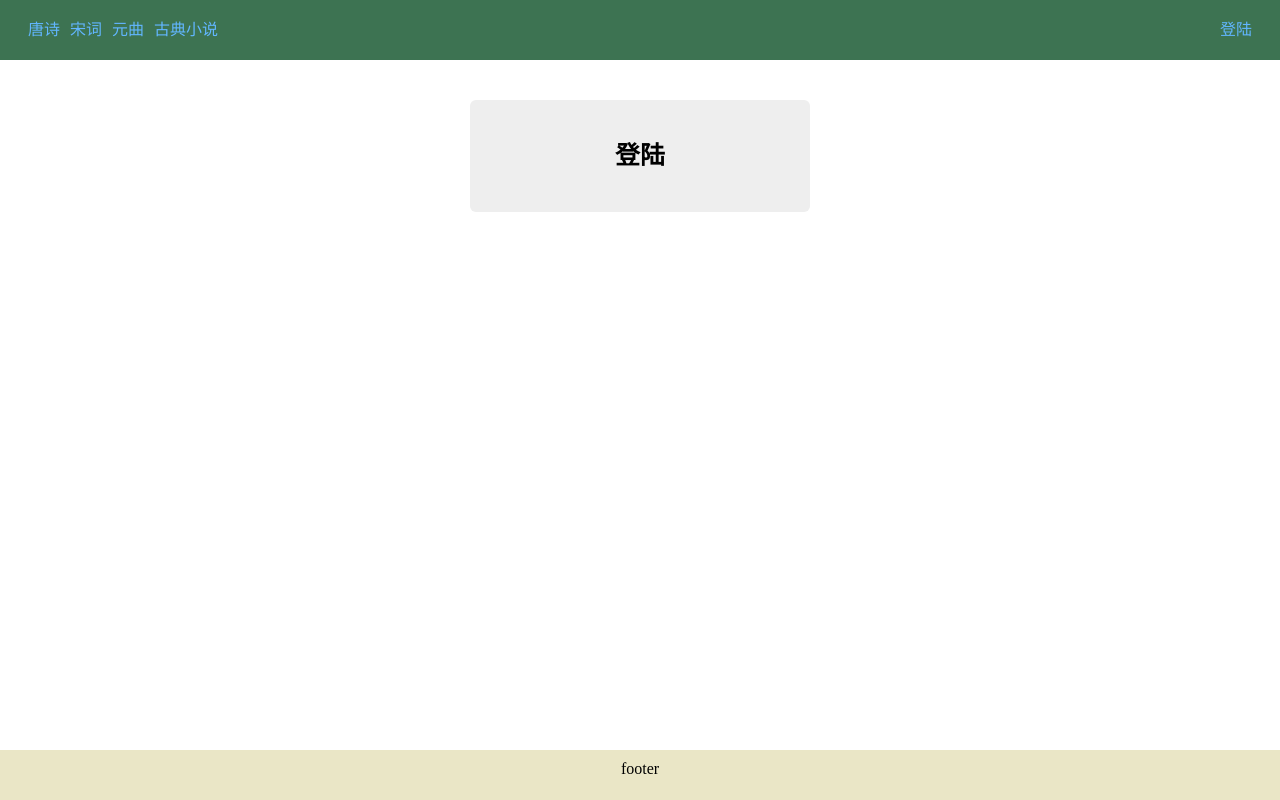
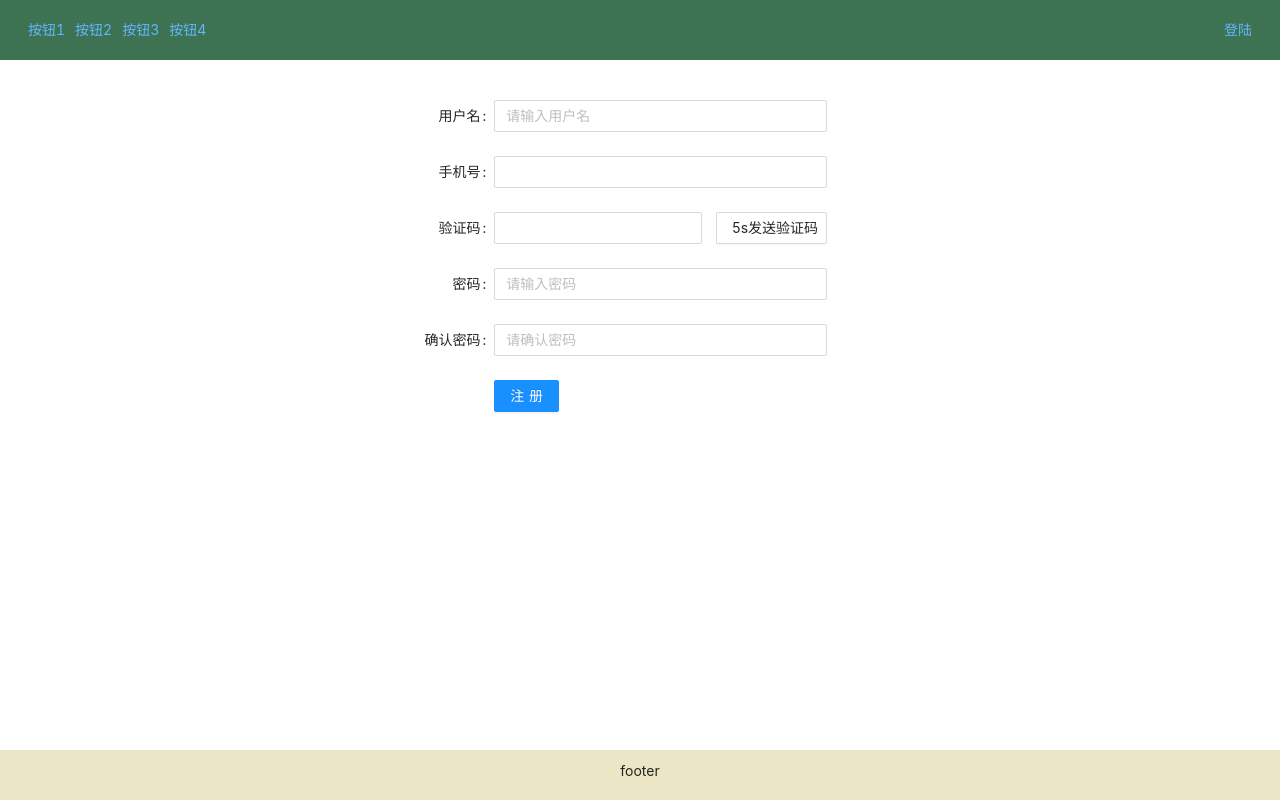
Before and after one commit to baomw/hibbtor-front, a React app: page /#/register in a window 1280 px wide. Built offline with nearby package versions, Linux system fonts and the light colour scheme; some packages are replaced by stand-ins of ours.

Commit message:
fature:firstcommit

```diff
--- a/src/assets/style.css
+++ b/src/assets/style.css
@@ -19,3 +19,7 @@ ul {
 ::-webkit-scrollbar-thumb:hover {
   background: rgba(0, 0, 0, 0.4);
 }
+
+body {
+  font-family: -apple-system, "Microsoft YaHei", Arial, sans-serif;
+}
--- /dev/null
+++ b/src/components/create-check-code-button.js
@@ -0,0 +1,72 @@
+import React from 'react';
+import {Button} from "antd";
+
+export default function createCheckCodeButton(option = {}) {
+  option = Object.assign({
+    seconds: 5,
+    text: '发送验证码'
+  }, option);
+
+  const {seconds, text, ...extraProps} = option;
+
+  class CheckCodeButton extends React.PureComponent {
+    constructor(props) {
+      super(props);
+      this.state = {
+        current: seconds,
+        loading: false
+      }
+    }
+
+    onClick = (e) => {
+      if (this.state.loading) return;
+
+      if (typeof this.props.onClick === 'function') {
+        this.props.onClick(e);
+      }
+
+      if (this._timer) {
+        clearInterval(this._timer);
+      }
+
+      this._timer = setInterval(() => {
+        if (this.state.current > 1) {
+          this.setState({
+            current: this.state.current - 1
+          })
+        } else {
+          this.setState({
+            loading: false,
+            current: seconds
+          })
+          clearInterval(this._timer);
+          this._timer = null;
+        }
+      }, 1000);
+
+      this.setState({
+        loading: true,
+      })
+    }
+
+    componentWillUnmount() {
+      if (this._timer) {
+        clearInterval(this._timer);
+      }
+    }
+
+    render() {
+      return (
+        <Button
+          {...this.props}
+          disabled={this.state.loading}
+          onClick={this.onClick}>
+          <span x-if={this.state.loading}>{this.state.current}s</span>
+          <span x-else>{text}</span>
+        </Button>
+      );
+    }
+  }
+
+  return CheckCodeButton;
+}
--- a/src/index.js
+++ b/src/index.js
@@ -1,4 +1,5 @@
 import 'normalize.css';
+import 'antd/dist/antd.css';
 import './assets/style.css';
 
 import React from 'react';
@@ -8,6 +9,7 @@ import { renderRoutes } from 'react-router-config';
 import routes from './routes';
 
 
+
 ReactDOM.render(
   <HashRouter>
     {renderRoutes(routes)}
--- a/src/pages/app/app.css
+++ b/src/pages/app/app.css
@@ -33,7 +33,6 @@
 }
 
 .app-main {
-  font-size: 30px;
   flex: 1;
   overflow: auto;
 }
--- a/src/pages/app/index.js
+++ b/src/pages/app/index.js
@@ -11,10 +11,10 @@ export default class App extends React.PureComponent {
         <header className="app-header">
           {/*<NavLink to="/index">首页</NavLink>*/}
           <div>
-            <NavLink to="/home">唐诗</NavLink>
-            <NavLink to="/home">宋词</NavLink>
-            <NavLink to="/home">元曲</NavLink>
-            <NavLink to="/home">古典小说</NavLink>
+            <NavLink to="/home">按钮1</NavLink>
+            <NavLink to="/home">按钮2</NavLink>
+            <NavLink to="/home">按钮3</NavLink>
+            <NavLink to="/home">按钮4</NavLink>
           </div>
           <div>
             <NavLink to="/login">登陆</NavLink>
--- a/src/pages/index/index.js
+++ b/src/pages/index/index.js
@@ -5,9 +5,9 @@ export default class Index extends React.PureComponent {
   render() {
     return (
       <div className="shopping-list" id='home-main'>
-          <div className="section">
-            <h5>登陆</h5>
-          </div>
+        <div className="section">
+          <h5>登陆</h5>
+        </div>
       </div>
     );
   }
--- a/src/pages/login/index.js
+++ b/src/pages/login/index.js
@@ -1,11 +1,87 @@
 import React from 'react';
+import {Button, Form, Input} from 'antd';
+import {Link} from "react-router-dom";
 import './login.css'
 
-export default class Login extends React.PureComponent  {
+export default class Login extends React.PureComponent {
+  constructor(props) {
+    super(props);
+    this.state = {
+      username: '',
+      password: '',
+    }
+  }
+
+  onLogin = () => {
+    console.log('登陆：', this.state)
+  }
+
+  componentDidMount() {
+    console.log('挂载完成');
+  }
+
   render() {
+    const formItemLayout = {
+      labelCol: {span: 5},
+      wrapperCol: {span: 16},
+    };
+    const formTailLayout = {
+      labelCol: {span: 5},
+      wrapperCol: {span: 16, offset: 5},
+    };
+
     return (
-      <div className="page-login">
-        111
+      <div className="login-container">
+        <Form
+          {...formItemLayout}
+          onFinish={this.onLogin}>
+          <Form.Item
+            {...formItemLayout}
+            label="用户名"
+            name="userName"
+            rules={[
+              {
+                required: true,
+                message: '请输入用户名',
+              },
+            ]}>
+            <Input
+              value={this.state.username}
+              onChange={e => {
+                this.setState({
+                  username: e.target.value
+                })
+              }}
+              placeholder="请输入用户名"/>
+          </Form.Item>
+
+
+          <Form.Item
+            {...formItemLayout}
+            label="密码"
+            name="password"
+            rules={[
+              {
+                required: true,
+                message: '请输入密码',
+              },
+            ]}>
+            <Input.Password
+              value={this.state.password}
+              onChange={e => {
+                this.setState({
+                  password: e.target.value
+                })
+              }}
+              placeholder="请输入密码"/>
+          </Form.Item>
+          <Form.Item {...formTailLayout}>
+            <Button type="primary" htmlType="submit">登陆</Button>
+            <Button style={{marginLeft: 12}} type="default">
+              <Link to="/register">注册</Link>
+            </Button>
+          </Form.Item>
+        </Form>
       </div>
     )
   }
--- a/src/pages/login/login.css
+++ b/src/pages/login/login.css
@@ -0,0 +1,11 @@
+.login-container {
+  width: 500px;
+  margin: 40px auto;
+}
+
+.login-container > h2 {
+  font-weight: bold;
+  text-align: center;
+  font-size: 30px;
+  margin-bottom: 50px;
+}
--- a/src/pages/register/index.js
+++ b/src/pages/register/index.js
@@ -1,14 +1,115 @@
 import React from 'react';
 import './register.css'
+import {Button, Col, Form, Input, message, Row} from "antd";
+import {Link} from "react-router-dom";
+import createCheckCodeButton from "../../components/create-check-code-button";
+
+const CheckCodeButton = createCheckCodeButton()
 
 export default class Resister extends React.PureComponent {
+  constructor(props) {
+    super(props);
+    this.state = {
+      userName: '',
+      mobile: '',
+      verificationCode: '',
+      password: '',
+      confirmPassword: '',
+    }
+  }
+
+  onRegister = () => {
+    message.success("注册成功")
+  }
+
+  onSend = () => {
+    message.success("发送了")
+  }
+
   render() {
+    const formItemLayout = {
+      labelCol: {span: 5},
+      wrapperCol: {span: 16},
+    };
+    const formTailLayout = {
+      labelCol: {span: 5},
+      wrapperCol: {span: 16, offset: 5},
+    };
     return (
-      <div className="shopping-list" id='home-main'>
-        <div className="section">
-          <h5>登陆</h5>
-        </div>
+      <div className="register-container">
+        <Form {...formItemLayout}>
+          <Form.Item
+            {...formItemLayout}
+            label="用户名"
+            rules={[
+              {
+                required: true,
+                message: '请输入用户名',
+              },
+            ]}>
+            <Input
+              value={this.state.userName}
+              onChange={e => {
+                this.setState({
+                  userName: e.target.value
+                })
+              }}
+              placeholder="请输入用户名"/>
+          </Form.Item>
+          <Form.Item {...formItemLayout} label="手机号">
+            <Input
+              value={this.state.mobile}
+              onChange={e => {
+                this.setState({
+                  mobile: e.target.value
+                })
+              }}/>
+          </Form.Item>
+          <Form.Item {...formItemLayout} label="验证码">
+            <Row>
+              <Col span={15}>
+                <Input
+                  value={this.state.verificationCode}
+                  onChange={e => {
+                    this.setState({
+                      verificationCode: e.target.value
+                    })
+                  }}/>
+              </Col>
+              <Col span={8} push={1}>
+                <CheckCodeButton block onClick={this.onSend}/>
+              </Col>
+            </Row>
+          </Form.Item>
+          <Form.Item {...formItemLayout} label="密码">
+            <Input
+              type="password"
+              value={this.state.password}
+              onChange={e => {
+                this.setState({
+                  password: e.target.value
+                })
+              }}
+              placeholder="请输入密码"/>
+          </Form.Item>
+          <Form.Item {...formItemLayout} label="确认密码">
+            <Input
+              type="password"
+              value={this.state.confirmPassword}
+              onChange={e => {
+                this.setState({
+                  confirmPassword: e.target.value
+                })
+              }}
+              placeholder="请确认密码"/>
+          </Form.Item>
+          <Form.Item {...formTailLayout}>
+            <Button type="primary">
+              <Link to="/register" onClick={this.onRegister}>注册</Link>
+            </Button>
+          </Form.Item>
+        </Form>
       </div>
-    );
+    )
   }
 }
--- a/src/pages/register/register.css
+++ b/src/pages/register/register.css
@@ -0,0 +1,11 @@
+.register-container {
+  width: 500px;
+  margin: 40px auto;
+}
+
+.register-container > h2 {
+  font-weight: bold;
+  text-align: center;
+  font-size: 30px;
+  margin-bottom: 50px;
+}
--- a/src/routes.js
+++ b/src/routes.js
@@ -1,4 +1,5 @@
 import redirect from './modules/router/redirect';
+import {routeGuard} from "./modules/router/route-guard";
 
 export default [
   {
@@ -14,8 +15,14 @@ export default [
         component: require('./pages/index').default
       },
       {
-        path: '/home',
-        component: require('./pages/home').default
+        path: '/home/:type?',
+        component: routeGuard((props, next) => {
+          if (window.isLogin) {
+            next();
+          } else {
+            next('/login')
+          }
+        }, require('./pages/home').default)
       },
       {
         path: '/login',
```
Also changed, not shown: package.json (+8 -0 lines), 1 other file.
